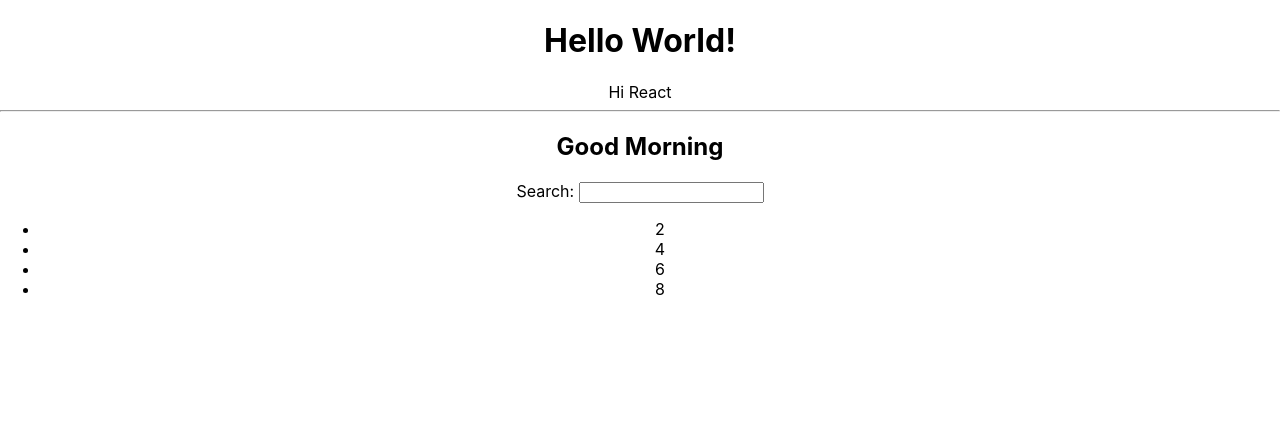
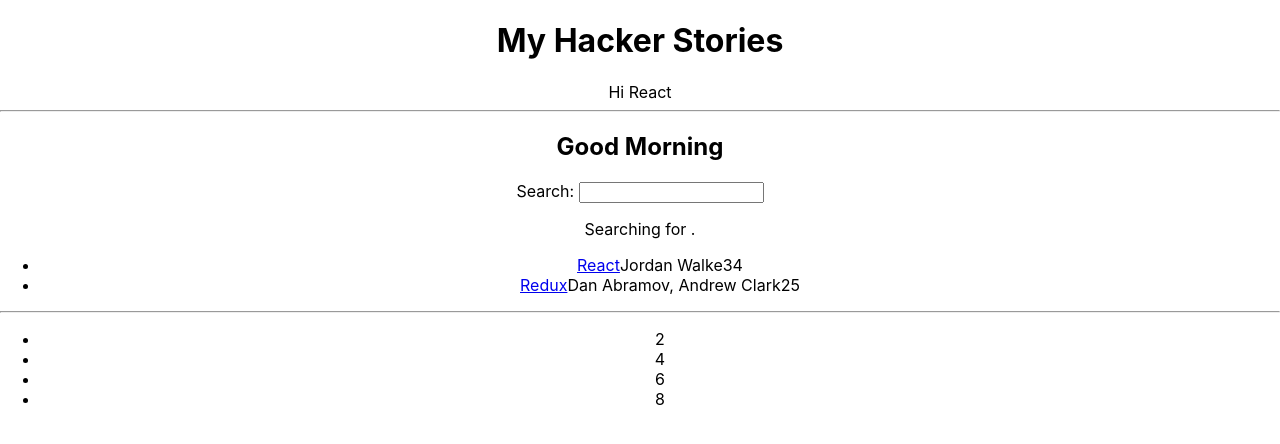
Before and after one commit to CodergirlVS/CTD-REACT-EGRET-hackerStories, a React (Create React App) app: page / in a window 1280 px wide. Shown: the top 444 px of the page. Built offline with nearby package versions, Linux system fonts and the light colour scheme.

Commit message:
Destructuring objects

```diff
--- a/src/App.js
+++ b/src/App.js
@@ -1,34 +1,72 @@
-import logo from './logo.svg';
-import './App.css';
-import { getByTitle } from '@testing-library/react';
-
-const title = 'React';
+import logo from "./logo.svg";
+import "./App.css";
+import { getByTitle } from "@testing-library/react";
+import List from "./List.js";
+import React from "react";
+import Search from "./Search.js";
 
 const welcome = {
   greetings: "Hi",
-  title:'React',
+  title: "React",
 };
 
 function getTitle(title) {
   return title;
-};
+}
 
-const numbers = [ 1, 2, 3, 4];
+const numbers = [1, 2, 3, 4];
+
+const stories = [
+  {
+    title: "React",
+    url: "https://reactjs.org/",
+    author: "Jordan Walke",
+    num_comments: 3,
+    points: 4,
+    objectID: 0,
+  },
+  {
+    title: "Redux",
+    url: "https://redux.js.org/",
+    author: "Dan Abramov, Andrew Clark",
+    num_comments: 2,
+    points: 5,
+    objectID: 1,
+  },
+];
 
 function App() {
+  const [searchTerm, setSearchTerm] = React.useState("");
+  const handleSearch = (event) => {
+    setSearchTerm(event.target.value);
+    console.log(event);
+  };
+
+  const searchStories = stories.filter((story) => {
+    return story.title.toLowerCase().includes(searchTerm.toLowerCase());
+  });
+
   return (
     <div className="App">
-      <h1>Hello World!</h1>
-      <span>{welcome.greetings} {welcome.title}</span>
+      <h1>My Hacker Stories</h1>
+      <span>
+        {welcome.greetings} {welcome.title}
+      </span>
       <hr />
-      <h2>Good{getTitle(' Morning')}</h2>
-      <label htmlFor="search">Search: </label>
-      <input id="search" type="text" />
+      <h2>Good{getTitle(" Morning")}</h2>
+
+      <Search search={searchTerm} onSearch={handleSearch} />
+      <p>
+        Searching for <strong>{searchTerm}</strong>.
+      </p>
+
+      <List list={searchStories} />
+
+      <hr />
       <ul>
         {numbers.map(function (number) {
-          return <li> {number * 2}</li>
+          return <li> {number * 2}</li>;
         })}
-
       </ul>
     </div>
   );
--- /dev/null
+++ b/src/List.js
@@ -0,0 +1,26 @@
+import React from "react";
+
+const List = ({ list }) => {
+  return (
+    <ul>
+      {list.map(function (item) {
+        return <Item {...item} />;
+      })}
+    </ul>
+  );
+};
+
+const Item = ({ objectID, url, title, author, num_comments, points }) => {
+  return (
+    <li key={objectID}>
+      <span>
+        <a href={url}>{title}</a>
+      </span>
+      <span>{author}</span>
+      <span>{num_comments}</span>
+      <span>{points}</span>
+    </li>
+  );
+};
+
+export default List;
--- /dev/null
+++ b/src/Search.js
@@ -0,0 +1,12 @@
+import React from "react";
+
+const Search = ({ search, onSearch }) => {
+  return (
+    <div>
+      <label htmlFor="search">Search: </label>
+      <input id="search" type="text" value={search} onChange={onSearch} />
+    </div>
+  );
+};
+
+export default Search;
```
